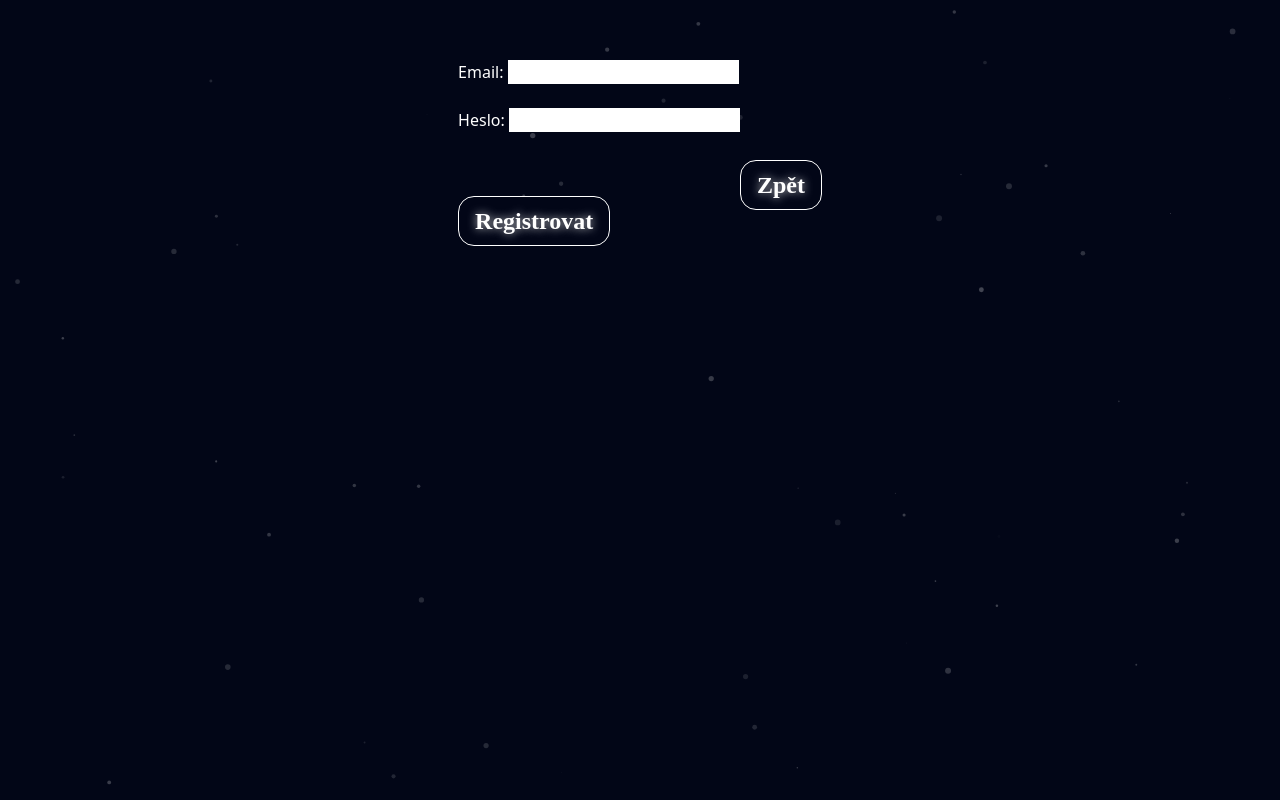
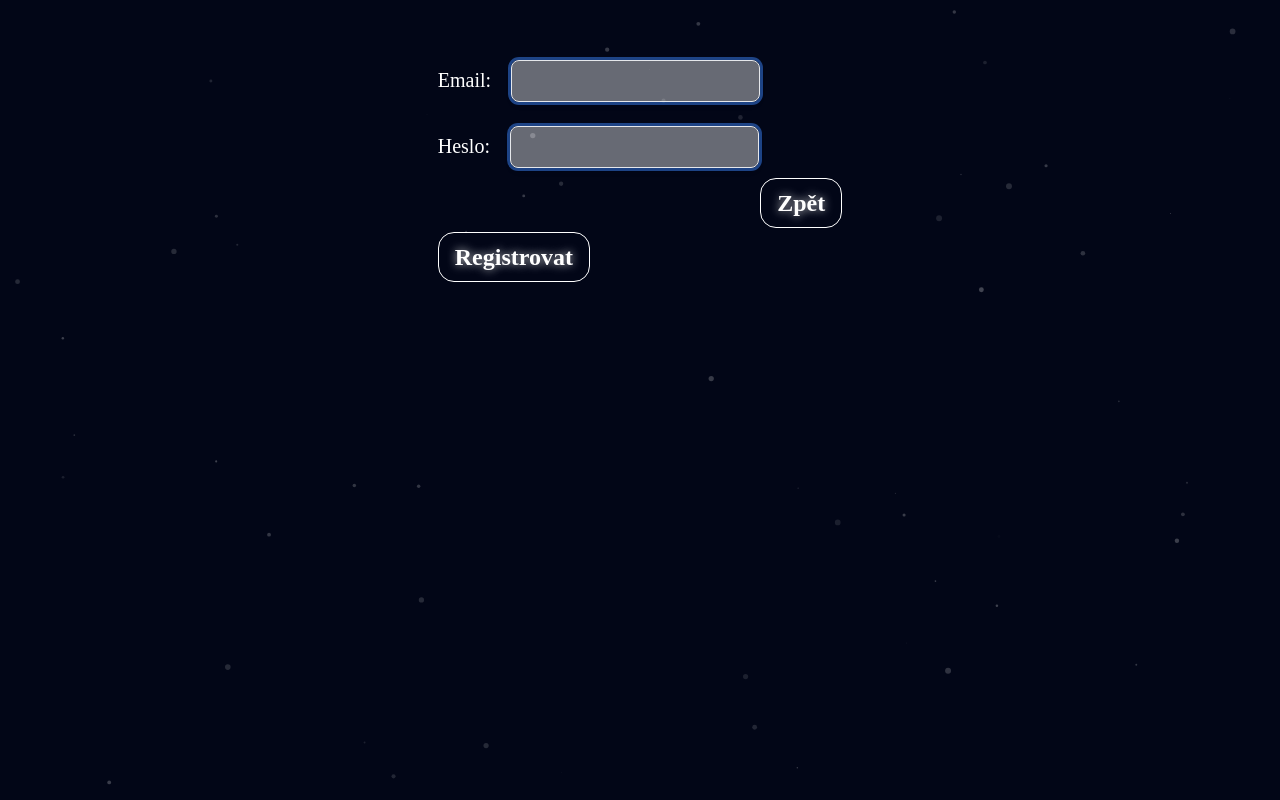
Before and after one commit to janStulhofer/zivel, a SvelteKit app in the folder chronoAlchemy/: page /registrace in a window 1280 px wide. Built offline with nearby package versions, Linux system fonts and the light colour scheme; no server answers; a web font is replaced by a local one.

Commit message:
Styly pro input

```diff
--- a/chronoAlchemy/src/routes/registrace/+page.svelte
+++ b/chronoAlchemy/src/routes/registrace/+page.svelte
@@ -27,12 +27,12 @@ async function handleSubmit() {
 <div class="container mx-auto p-4 text-white items-center justify-center flex my-5 pt-10">
 	<form on:submit|preventDefault={handleSubmit}>
 		<div class="pb-6">
-		  <label for="email">Email:</label>
-		  <input type="email" id="email" bind:value={email} required />
+		  <label for="email" class="font-PTSerif text-xl pr-4">Email:</label>
+		  <input type="email" id="email" bind:value={email} required class="bg-white bg-opacity-40 border rounded-lg shadow-md p-2 focus:outline-none focus:ring-2 focus: ring bg-gray-800"/>
 		</div>
 		<div>
-		  <label for="password">Heslo:</label>
-		  <input type="password" id="password" bind:value={password} required />
+		  <label for="password" class="font-PTSerif text-xl pr-4">Heslo:</label>
+		  <input type="password" id="password" bind:value={password} required class="bg-white bg-opacity-40 border rounded-lg shadow-md p-2 focus:outline-none focus:ring-2 focus: ring bg-gray-800"/>
 		</div>
 		<button type="submit" class="text-shadow-glow border bg-slate-950 transition hover:shadow-3xl hover:invert font-PTSerif mt-16 rounded-2xl border-white px-3 py-1 text-xl font-bold text-white duration-300 ease-in-out lg:px-4 lg:py-2 lg:text-2xl"
 		on:click={() => navigateWithTransition('#', 'slide-left')}
```
